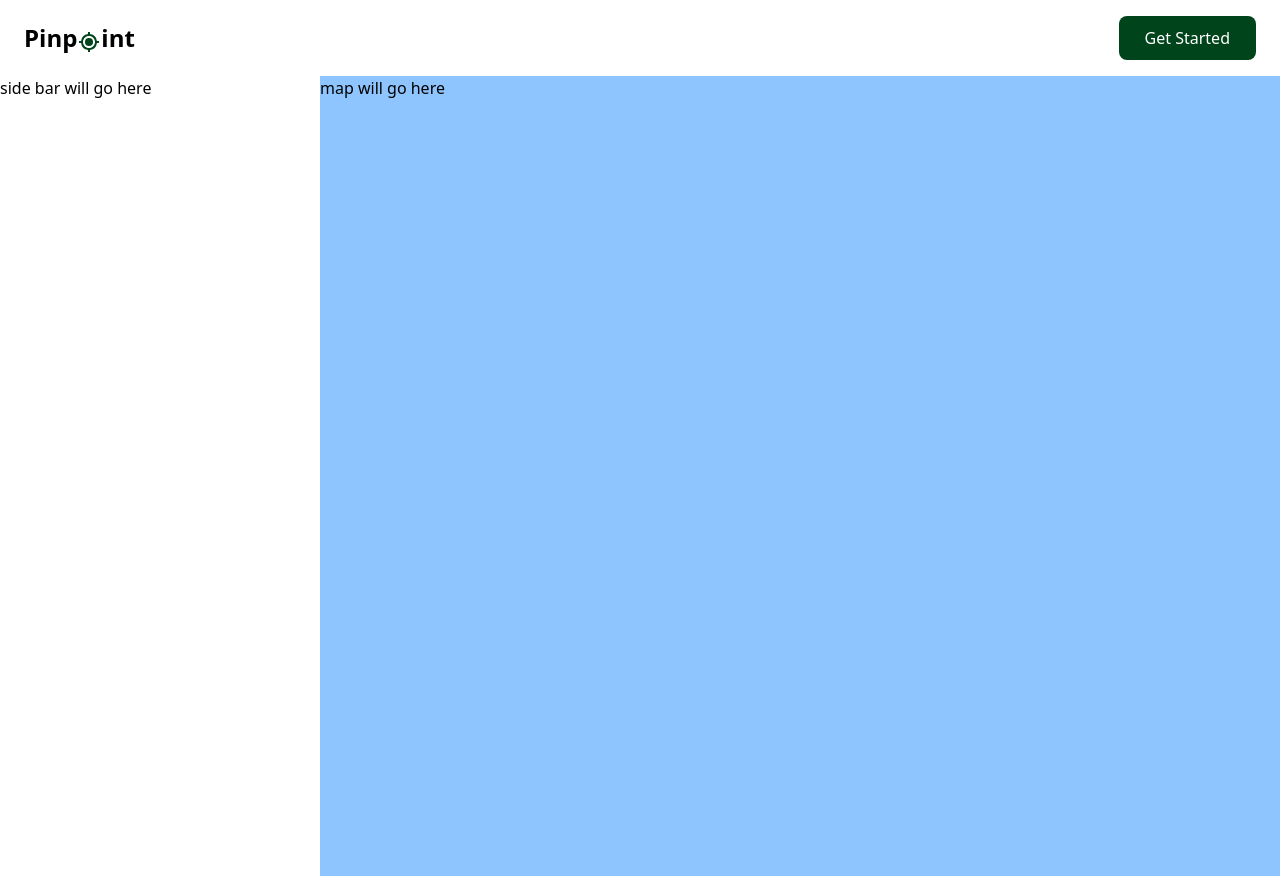
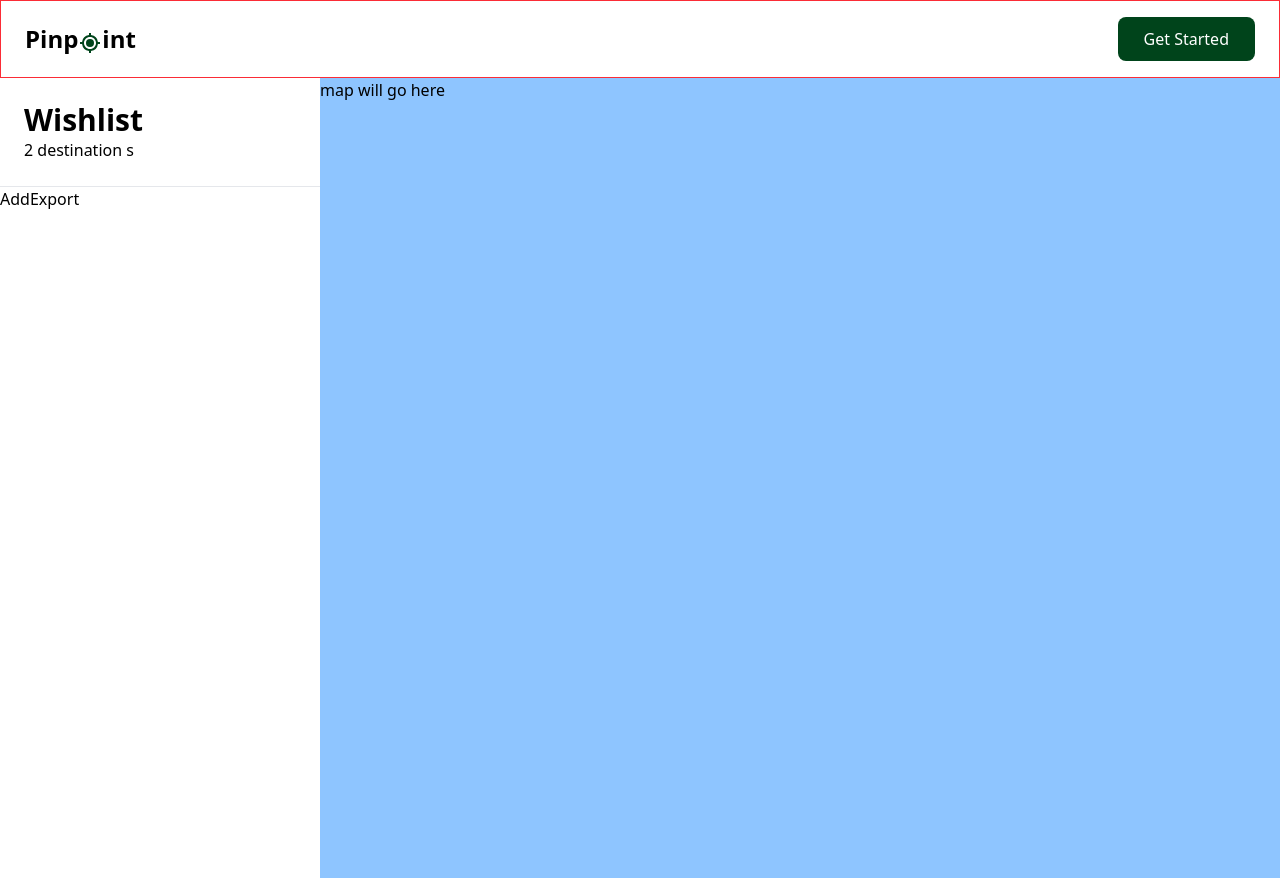
Before and after one commit to NellyFE/PinPoint, a React (Vite) app: page /app in a window 1280 px wide. Built offline with nearby package versions, Linux system fonts and the light colour scheme.

Commit message:
sidebar modal

```diff
--- a/src/Pages/MapPage.jsx
+++ b/src/Pages/MapPage.jsx
@@ -1,5 +1,6 @@
 import { useState } from "react";
 import { Nav } from "../components/navbar";
+import Sidebar from "../components/sidebar";
 
 export const Mappage = () => {
 const [destinations, setDestinations] = useState([
@@ -32,7 +33,7 @@
 
         {/* left:sidebar */}
         <div className="sidebar">
-<h2>side bar will go here</h2>
+            <Sidebar destinations={destinations} setDestinations={setDestinations}/>
         </div>
 
 
--- a/src/components/navbar.jsx
+++ b/src/components/navbar.jsx
@@ -5,7 +5,7 @@
   const navigate = useNavigate()
   return (
     <nav className=" w-full flex ">
-      <div className="max-w-7xl w-full justify-between mx-auto flex px-6 py-4 ">
+      <div className="max-w-7xl w-full justify-between mx-auto flex px-6 py-4 border border-red-500 shadow-lg shadow-black ">
 
         {/* logo  */}
         <div className="flex">
--- a/src/components/sidebar.jsx
+++ b/src/components/sidebar.jsx
@@ -11,6 +11,23 @@
     return(
         <div className="sidebar">
 
+            {/* Header */}
+            <div className="p-[1.5rem] border-b border-[#e5e7eb]">
+                <h1 className="font-bold text-3xl">Wishlist</h1>
+                <p>
+                    {destinations.length} destination {destinations.length !== 1 ? 's' : ""}
+                    </p>
+            </div>
+
+            {/* Button */}
+            <div>
+                <button onClick={handleAdd}>Add</button>
+
+                <button onClick={handleExport}>Export</button>
+            </div>
+
+            {/* Destinations List */}
+
         </div>
     )
 }
```
